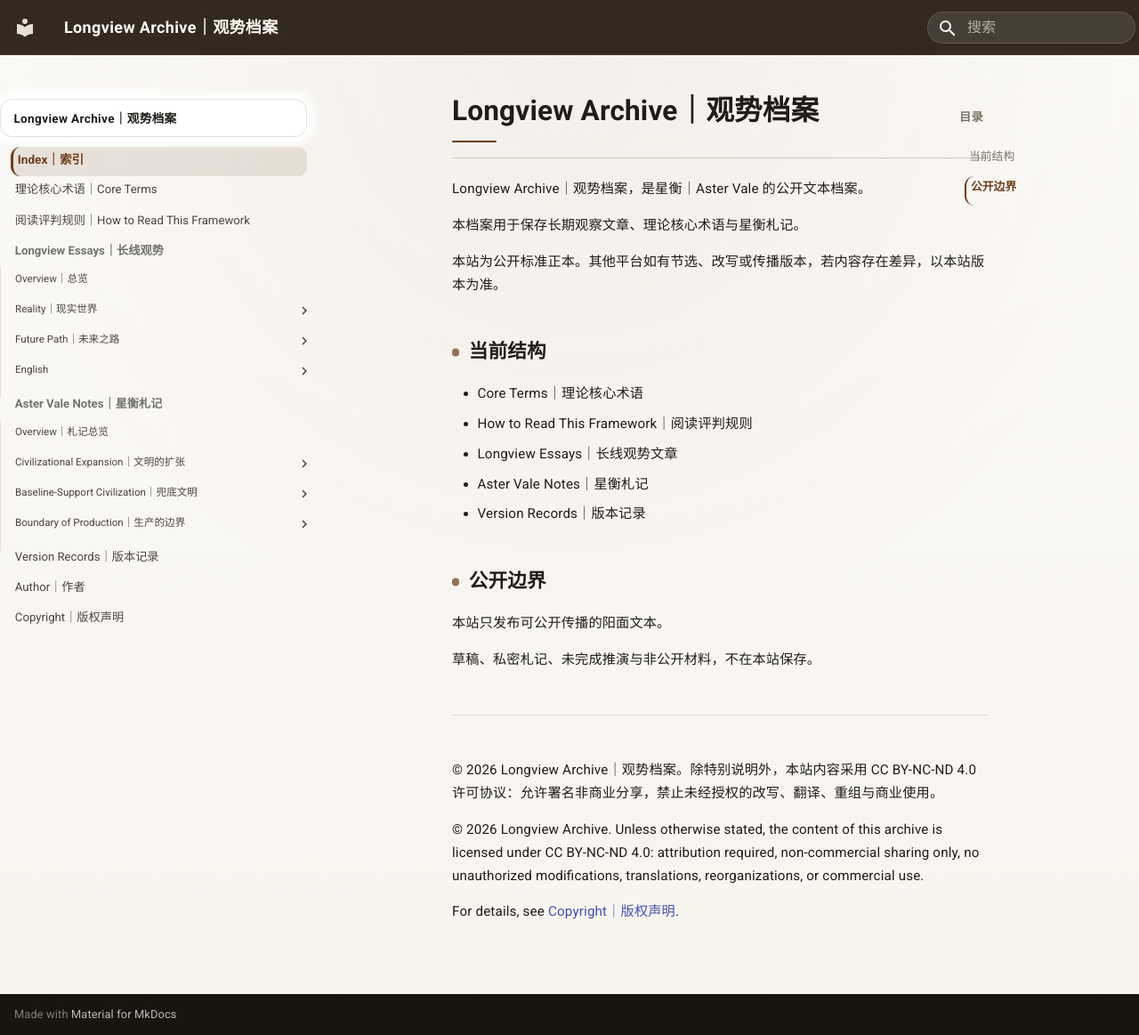
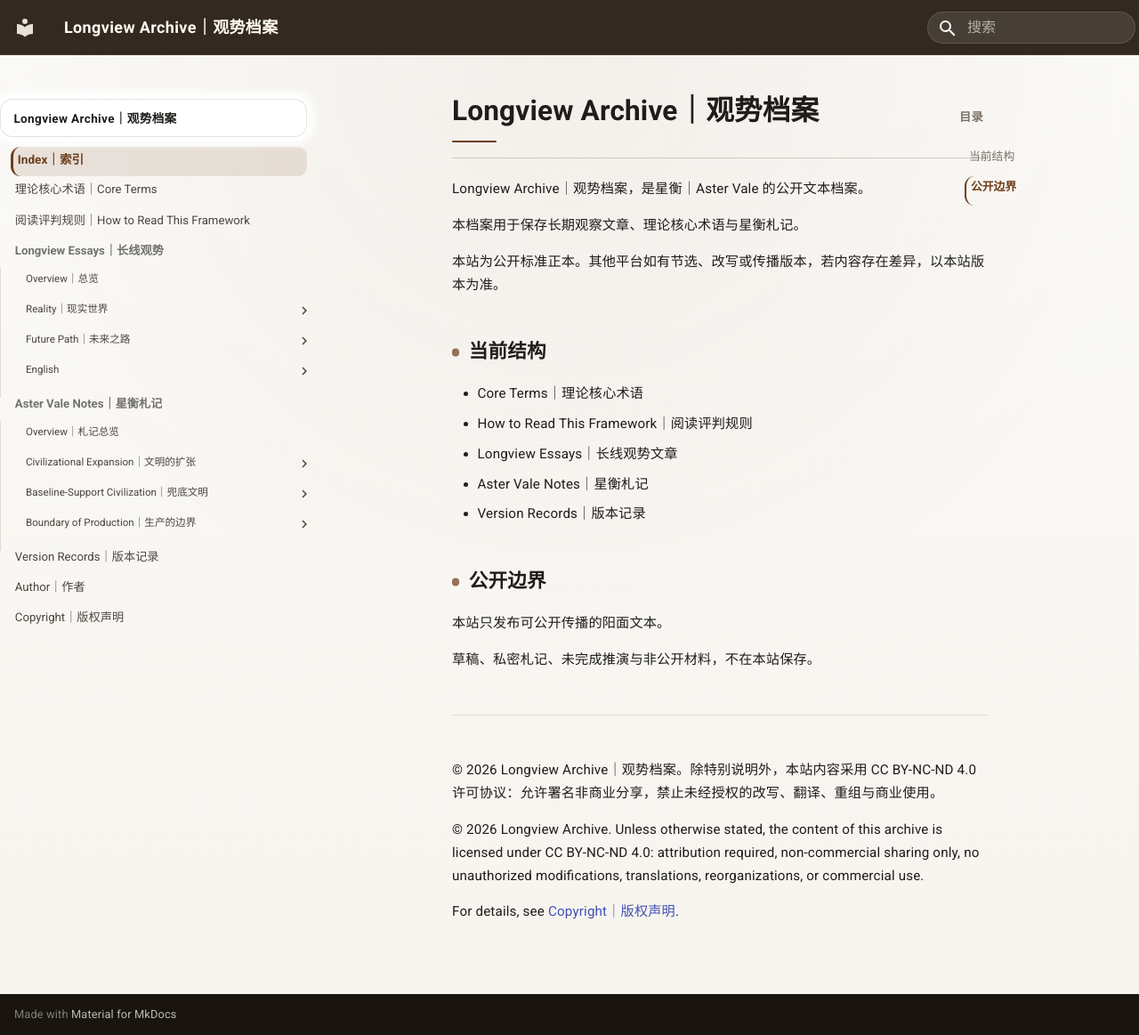
Before and after one commit to guanshi1688/longview-archive, an MkDocs documentation site: the page built from docs/index.md, in a window 1280 px wide and 1163 px high. Shown: the whole window at 89% size. Built offline with MkDocs 1.6.1 and Material for MkDocs 9.7.7, drawn with Linux system fonts in a browser that asks for light colours.

Commit message:
Update extra.css

```diff
--- a/docs/stylesheets/extra.css
+++ b/docs/stylesheets/extra.css
@@ -1125,3 +1125,42 @@ body.wide-page .md-content__inner {
     min-height: 3.05rem;
   }
 }
+/* =========================================================
+   Restore left navigation hierarchy
+   ========================================================= */
+
+@media screen and (min-width: 76.25em) {
+
+  /* 每进入下一层，增加缩进与竖线 */
+  .md-sidebar--primary .md-nav .md-nav {
+    padding-left: 0.62rem !important;
+    border-left: 1px solid rgba(111, 63, 29, 0.16);
+    box-sizing: border-box;
+  }
+
+  /* 第二层：Overview / Reality / Future Path / English */
+  .md-sidebar--primary
+  .md-nav--primary
+  > .md-nav__list
+  > .md-nav__item
+  > .md-nav
+  > .md-nav__list
+  > .md-nav__item
+  > .md-nav__link {
+    padding-left: 0.18rem !important;
+  }
+
+  /* 第三层：Reality 和各札记系列内部文章 */
+  .md-sidebar--primary
+  .md-nav .md-nav .md-nav
+  .md-nav__link {
+    padding-left: 0.18rem !important;
+  }
+
+  /* 展开的系列标题稍微加强 */
+  .md-sidebar--primary
+  .md-nav__item--active
+  > .md-nav__link {
+    font-weight: 600;
+  }
+}
```
